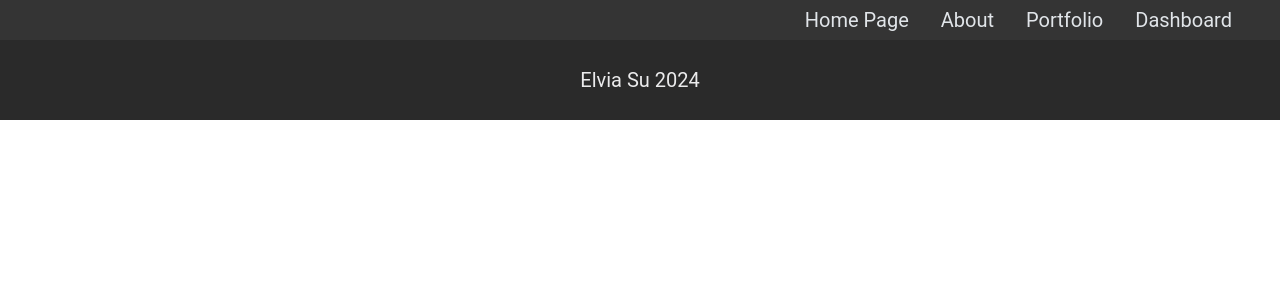
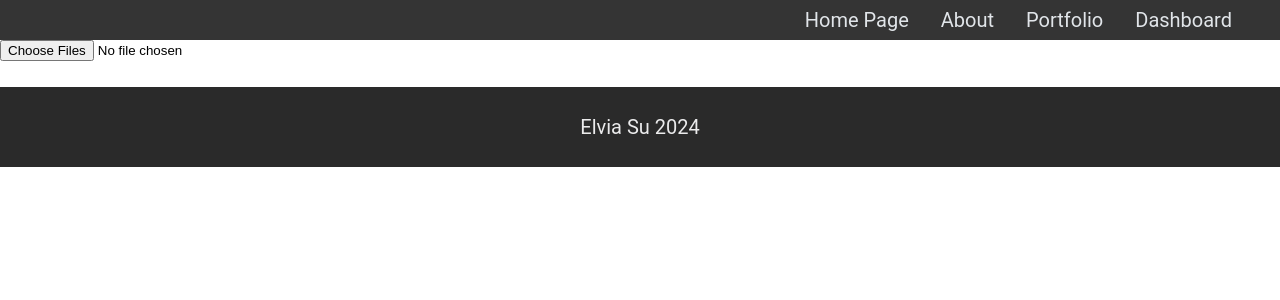
Before and after one commit to HWenSu/picture-web, a React (Create React App) app: page /portfolio in a window 1280 px wide. Shown: the top 300 px of the page. Built offline with nearby package versions, Linux system fonts and the light colour scheme.

Commit message:
Create Dashboard Waterfall

```diff
--- a/src/components/LocalImageUploader.js
+++ b/src/components/LocalImageUploader.js
@@ -1,10 +1,10 @@
 import React, { useState, useEffect } from 'react'
+import Waterfall from './Waterfall'
 
 const LocalImageUploader = () => {
 
   const [selected, setSelected] = useState(null)
-  const [previewURL, setPreviewURL] = useState(null)
-
+  const [previewArr, setPreviewArr] = useState([])
 
   // 選取圖片時
   const handleFileChange = (e) => {
@@ -12,14 +12,15 @@ const LocalImageUploader = () => {
     const data = [];
 
     files.forEach((file) => {
-      const reader = new FileReader()
-      reader.onload = function (event) {
+      //生成圖片URL
+      const url = URL.createObjectURL(file)
+
+      // 建立 Image來取得圖片尺寸
         const image = new Image()
-        image.src = event.target.result // 用 FileReader 讀取的 URL
+        image.src = url
         image.onload = function() {
           const width = image.width
           const height = image.height
-          const url = image.src
           //用物件封裝
           const imageData = {
             'width': width,
@@ -34,8 +35,6 @@ const LocalImageUploader = () => {
           setSelected(data)
         }
         }
-      }
-      reader.readAsDataURL(file) // 預覽圖片
     })
   }
 
@@ -43,14 +42,18 @@ const LocalImageUploader = () => {
    // 為每個文件創建預覽 URL
    if(selected) {
     //讀取現有的URL
-    const existingURLs = JSON.parse(localStorage.getItem("imageURLs")) || [];
+    const existingData = JSON.parse(localStorage.getItem("previewData")) || [];
     //將新的URL新增到現有的URL陣列中
-    const newURLs = selected.map((file) => file.src.large);
-    const updateURLs = [...existingURLs, ...newURLs];
+    const updateData = [...existingData, ...selected];
     //儲存至Local storage
-    localStorage.setItem('imageURLs', JSON.stringify(updateURLs))
+    localStorage.setItem("previewData", JSON.stringify(updateData));
+    //更新預覽資料
+    setPreviewArr(updateData)
    }
  }, [selected]);
+
+
+//  localStorage.clear();
 
   return (
     <div>
@@ -60,19 +63,19 @@ const LocalImageUploader = () => {
         multiple
         onChange={handleFileChange}
       />
-      <div class="previewContainer">
-        {selected && selected.map((file, index) => {
+      {/* <div class="previewContainer">
+        {selected &&
+          selected.map((file, index) => {
             return (
               <div class="imageContainer" key={index}>
                 <img src={file.src.large} alt="preview" />
               </div>
             );
           })}
-      </div>
+      </div> */}
+      {previewArr && <Waterfall data={previewArr} width={window.innerWidth} />}
     </div>
   );
-
-
 }
 
 export default LocalImageUploader
--- a/src/pages/Portfolio.js
+++ b/src/pages/Portfolio.js
@@ -1,13 +1,16 @@
-import React from 'react'
+import React, { useState } from 'react'
 import Waterfall from '../components/Waterfall'
-
-const dataArr = localStorage.getItem('imageURLs')
+import LocalImageUploader from '../components/LocalImageUploader';
 
 const Portfolio = () => {
+
+ const [selected, setSelected] = useState(null);
+
   return (
     <div>
-      {dataArr && <Waterfall data={dataArr} width={window.innerWidth} />
+      { selected && <Waterfall data={selected} width={window.innerWidth} />
       }
+      <LocalImageUploader />
     </div>
   );
 }
```
Lines whose indentation alone changed are shown as unchanged.
